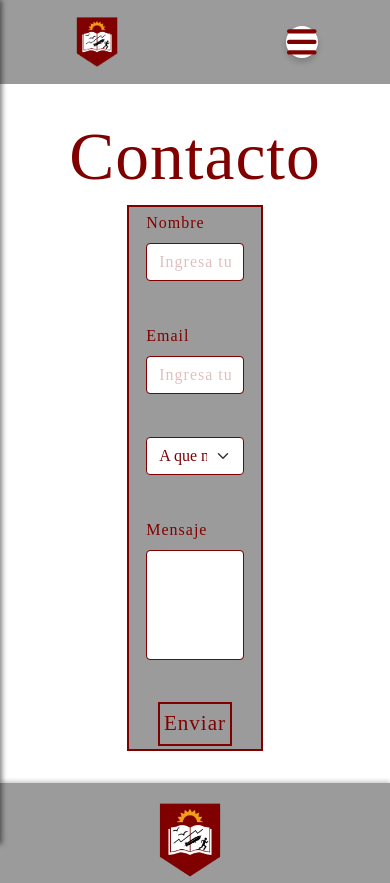
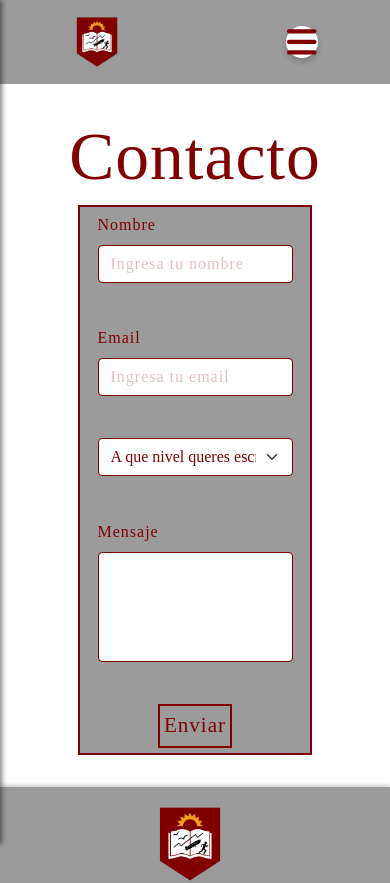
Before and after one commit to stkener/paginaSabato, a React (Create React App) app: page /contacto in a window 390 px wide. Shown: the top 883 px of the page. Built offline with nearby package versions, Linux system fonts and the light colour scheme; a web font is replaced by a local one.

Commit message:
modif formulario cel

```diff
--- a/src/components/molecules/formularioContacto/formularioContactoStyle.css
+++ b/src/components/molecules/formularioContacto/formularioContactoStyle.css
@@ -51,3 +51,14 @@
 .textareaStyle {
     resize: none; /* Impide el redimensionado del textarea */
 }
+
+@media screen and (max-width: 768px) {
+    .formStyle{
+        width: 60vw;
+
+    }
+
+    .inputStyle{
+        width: 50vw;
+    }
+}
```
